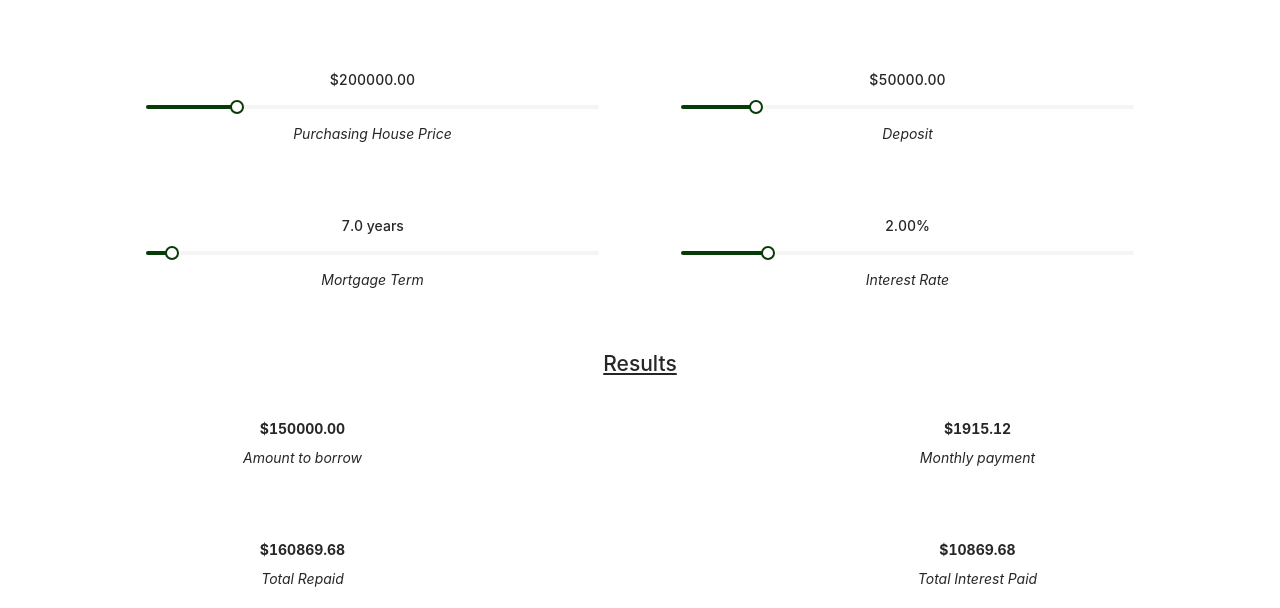
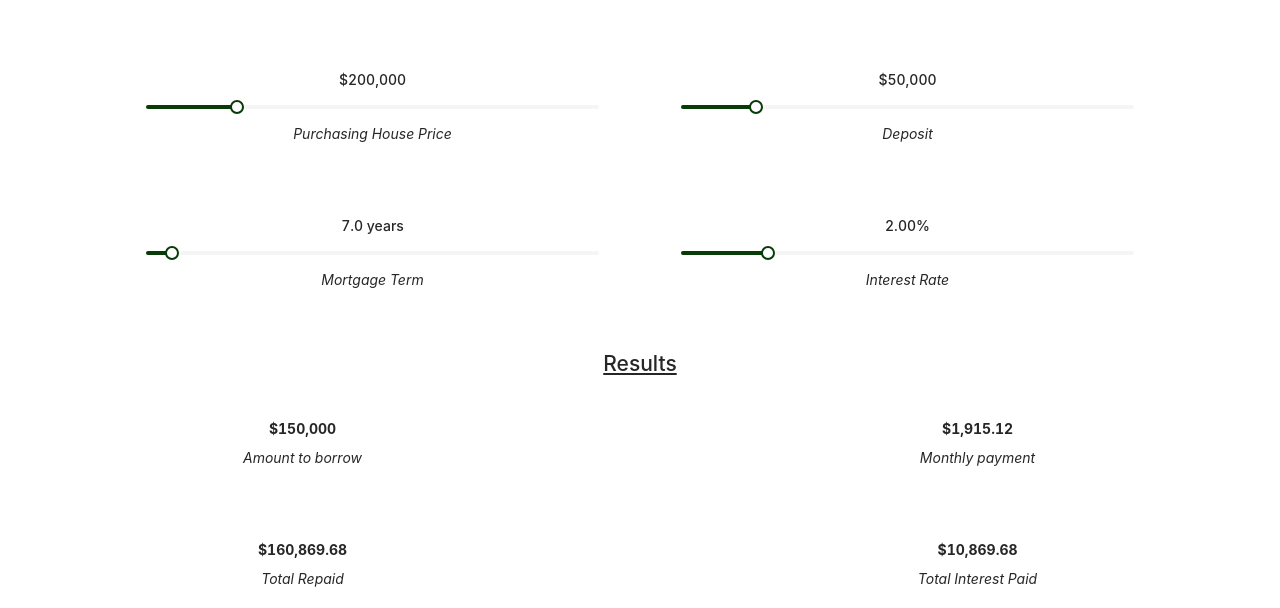
Before and after one commit to akhil-goyal/mortgage-calculator, a React (Create React App) app: page / in a window 1280 px wide. Shown: the part 145-753 px from the top of the page. Built offline with nearby package versions, Linux system fonts and the light colour scheme.

Commit message:
[REFACTORING] : Set up a thousands Comma Separator function using RegEx for improving figure's readability.

```diff
--- a/src/components/calculator/Calculator.js
+++ b/src/components/calculator/Calculator.js
@@ -5,9 +5,12 @@ import { Slider } from 'antd';
 // Contexts
 import { calculatorValues } from 'contexts/calculator-context';
 
+// Helper Functions
+import { defaultValues } from 'utils/static';
+import { separateByComma } from 'utils/helpers/comma-separation';
+
 // Others
 import './calculator.css';
-import { defaultValues } from 'utils/static';
 
 const Calculator = () => {
 
@@ -34,7 +37,7 @@ const Calculator = () => {
             <div className="grid-2 sliders">
 
                 <div className="center">
-                    <h4>${purchasingPrice.toFixed(2)}</h4>
+                    <h4>${separateByComma(purchasingPrice)}</h4>
                     <Slider
                         handleStyle={{ borderColor: siteColor }}
                         trackStyle={{ backgroundColor: siteColor }}
@@ -48,7 +51,7 @@ const Calculator = () => {
                 </div>
 
                 <div className="center">
-                    <h4>${deposit.toFixed(2)}</h4>
+                    <h4>${separateByComma(deposit)}</h4>
                     <Slider
                         handleStyle={{ borderColor: siteColor }}
                         trackStyle={{ backgroundColor: siteColor }}
--- a/src/components/results/Results.js
+++ b/src/components/results/Results.js
@@ -6,6 +6,7 @@ import { calculatorValues } from 'contexts/calculator-context';
 
 // Helper Functions
 import { mortgageResult } from 'utils/helpers/mortgage-calculation';
+import { separateByComma } from 'utils/helpers/comma-separation';
 
 // Others
 import './results.css';
@@ -37,22 +38,22 @@ const Results = () => {
             <div className="results">
 
                 <div>
-                    <h4><strong>${borrowingAmount.toFixed(2)}</strong></h4>
+                    <h4><strong>${separateByComma(borrowingAmount)}</strong></h4>
                     <em>Amount to borrow</em>
                 </div>
 
                 <div>
-                    <h4><strong>${monthlyPayment.toFixed(2)}</strong></h4>
+                    <h4><strong>${separateByComma(monthlyPayment.toFixed(2))}</strong></h4>
                     <em>Monthly payment</em>
                 </div>
 
                 <div>
-                    <h4><strong>${totalRepaid.toFixed(2)}</strong></h4>
+                    <h4><strong>${separateByComma(totalRepaid.toFixed(2))}</strong></h4>
                     <em>Total Repaid</em>
                 </div>
 
                 <div>
-                    <h4><strong>${totalInterestPaid.toFixed(2)}</strong></h4>
+                    <h4><strong>${separateByComma(totalInterestPaid.toFixed(2))}</strong></h4>
                     <em>Total Interest Paid</em>
                 </div>
 
--- /dev/null
+++ b/src/utils/helpers/comma-separation.js
@@ -0,0 +1,3 @@
+export const separateByComma = (num) => {
+    return num.toString().replace(/\B(?<!\.\d*)(?=(\d{3})+(?!\d))/g, ",");
+}
```
